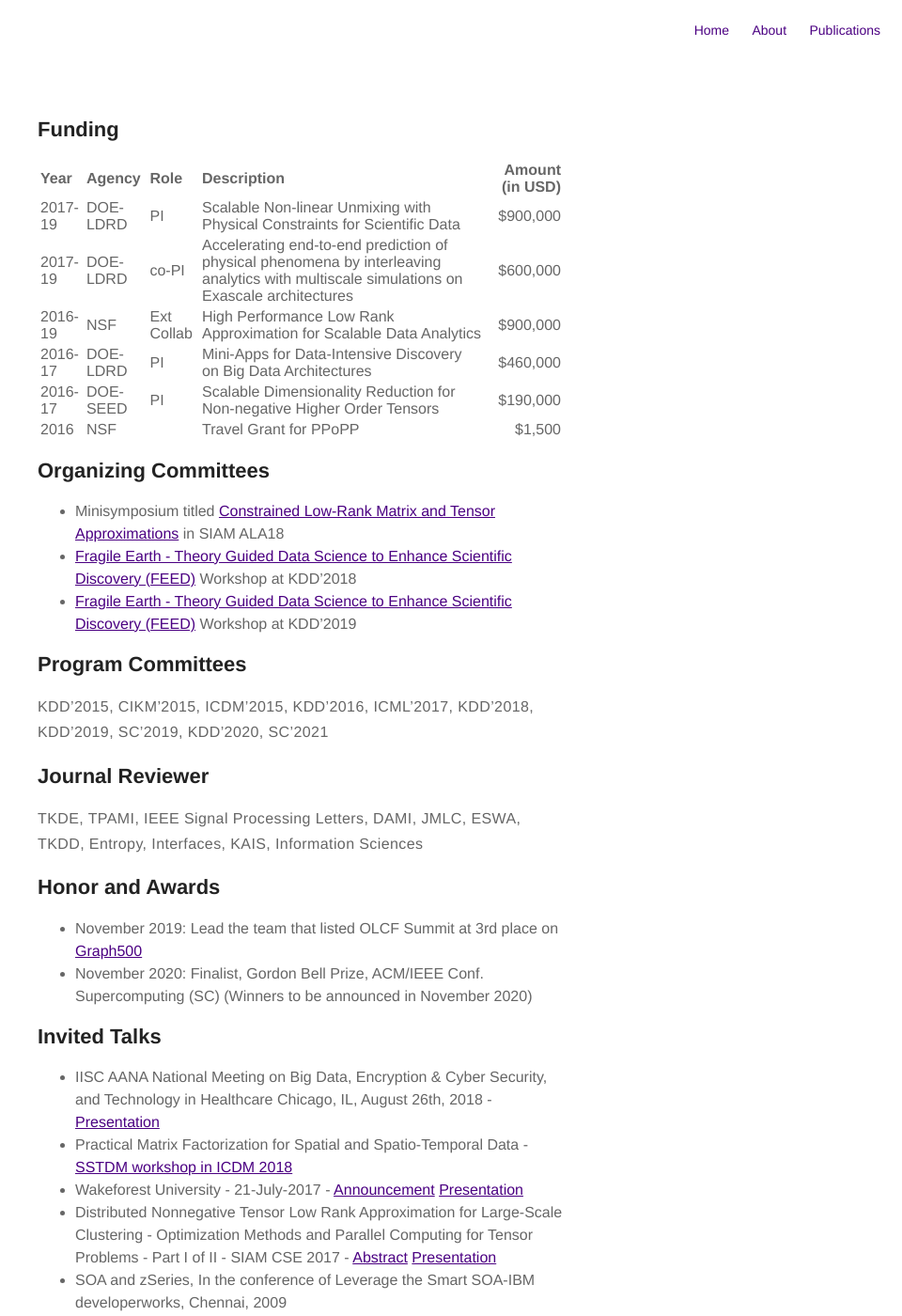
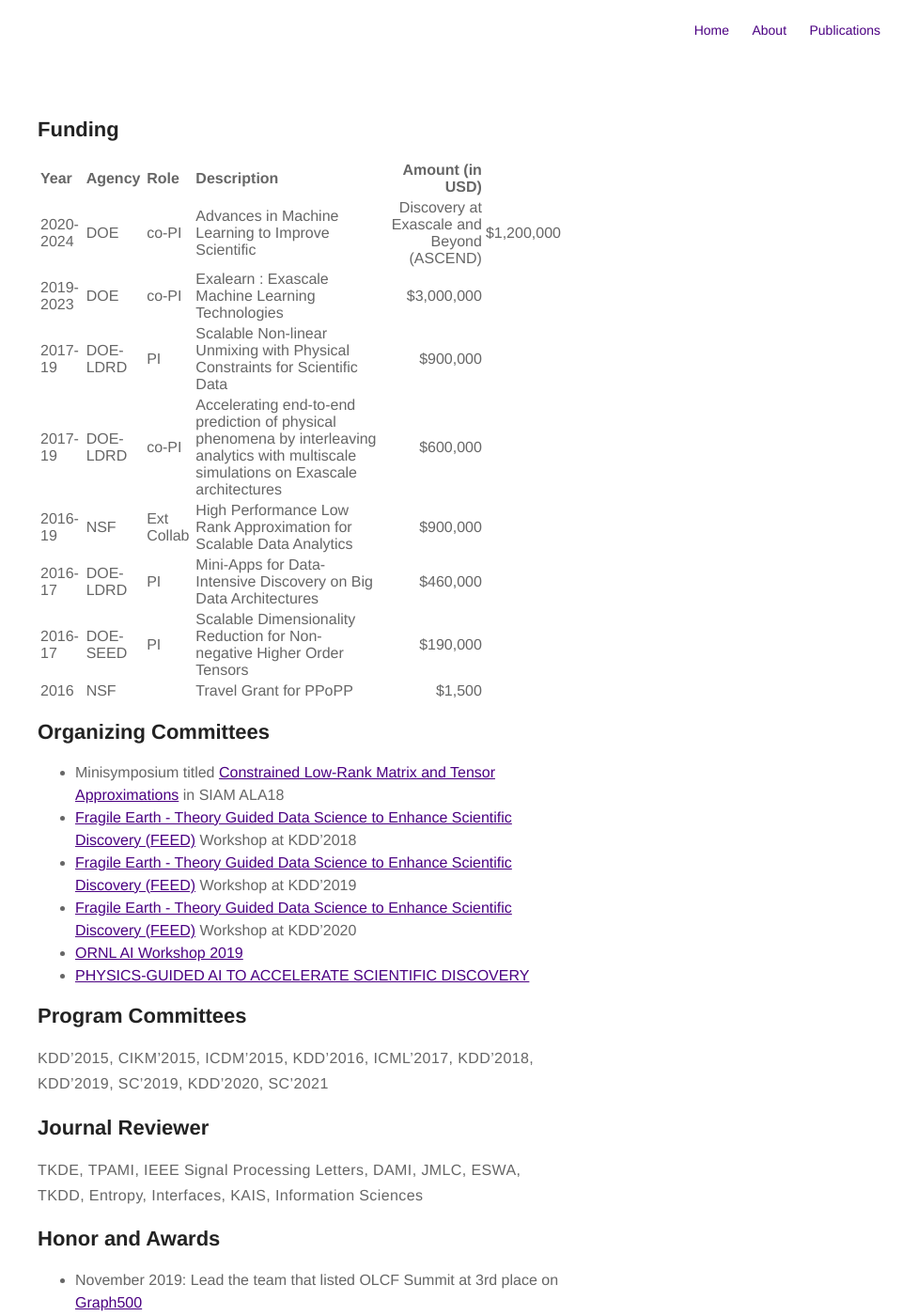
Before and after one commit to ramkikannan/ramkikannan.github.io, a Jekyll site: the page built from research.md, in a window 1280 px wide and 1400 px high. Shown: the whole window at 94% size, without its empty margins (320-1280 px from the left). Built offline with Jekyll 4.4.1, drawn with Linux system fonts in a browser that asks for light colours; a style sheet for code colours, icons or effects is not loaded.

Commit message:
before siam pitching

```diff
--- a/research.md
+++ b/research.md
@@ -7,6 +7,8 @@ sitemap: true
 
 |Year    | Agency    | Role  |Description    | Amount (in USD)   |
 |:------  | :-----     | :----- |:-------        | ------:      |
+2020-2024 | DOE | co-PI |  Advances in Machine Learning to Improve Scientific| Discovery at Exascale and Beyond (ASCEND) | $1,200,000
+2019-2023 | DOE | co-PI | Exalearn : Exascale Machine Learning Technologies | $3,000,000
  2017-19 |DOE-LDRD  | PI    | Scalable Non-linear Unmixing with Physical Constraints for Scientific Data    | $900,000 |
  2017-19 | DOE-LDRD | co-PI  | Accelerating end-to-end prediction of physical phenomena by interleaving analytics with multiscale simulations on Exascale architectures | $600,000
   2016-19 | NSF      | Ext Collab | High Performance Low Rank Approximation for Scalable Data Analytics  | $900,000 |
@@ -17,8 +19,11 @@ sitemap: true
 ## Organizing Committees
 
 * Minisymposium titled [Constrained Low-Rank Matrix and Tensor Approximations](http://users.wfu.edu/ballard/SIAM-ALA18/) in SIAM ALA18
-* [Fragile Earth - Theory Guided Data Science to Enhance Scientific Discovery (FEED)](https://ai4good.org/kdd-2018-workshop/) Workshop at KDD'2018
-* [Fragile Earth - Theory Guided Data Science to Enhance Scientific Discovery (FEED)](https://ai4good.org/feed2019/) Workshop at KDD'2019
+* [Fragile Earth - Theory Guided Data Science to Enhance Scientific Discovery (FEED)](https://ai4good.org/what-we-do/fragile-earth/kdd-2018/) Workshop at KDD'2018
+* [Fragile Earth - Theory Guided Data Science to Enhance Scientific Discovery (FEED)](https://ai4good.org/what-we-do/fragile-earth/kdd-2019/) Workshop at KDD'2019
+* [Fragile Earth - Theory Guided Data Science to Enhance Scientific Discovery (FEED)](https://ai4good.org/what-we-do/fragile-earth/kdd-2020/) Workshop at KDD'2020
+* [ORNL AI Workshop 2019](https://ornlcda.github.io/ornlaiws2019/)
+* [PHYSICS-GUIDED AI TO ACCELERATE SCIENTIFIC DISCOVERY](https://sites.google.com/vt.edu/pgai-aaai-20)
 
 ## Program Committees
 
```
Also changed, not shown: about.md (+1 -1 lines), publications.md (+2 -1 lines).
